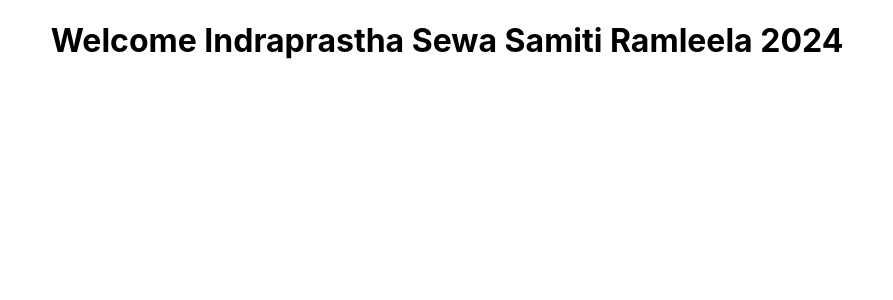
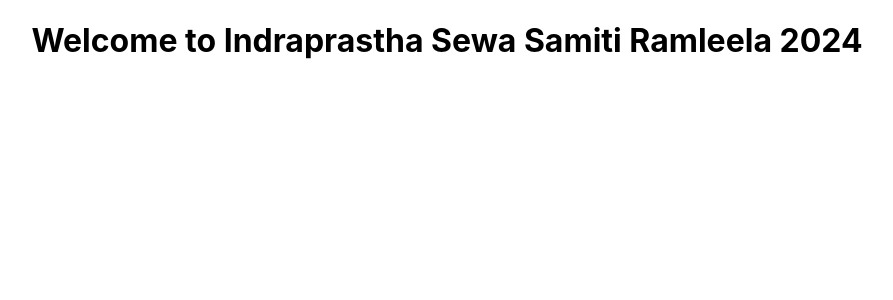
Before and after one commit to anshjindal/indraprastha-frontend, a React (Create React App) app: page / in a window 1280 px wide. Shown: the top 300 px of the page, without its empty margins (193-1086 px from the left). Built offline with nearby package versions, Linux system fonts and the light colour scheme; no server answers.

Commit message:
Updated headline

```diff
--- a/src/App.js
+++ b/src/App.js
@@ -15,7 +15,7 @@
 
   return (
     <div className="App">
-      <h1>Welcome Indraprastha Sewa Samiti Ramleela 2024</h1>
+      <h1>Welcome to Indraprastha Sewa Samiti Ramleela 2024</h1>
       <p>{data}</p>
     </div>
   );
```
